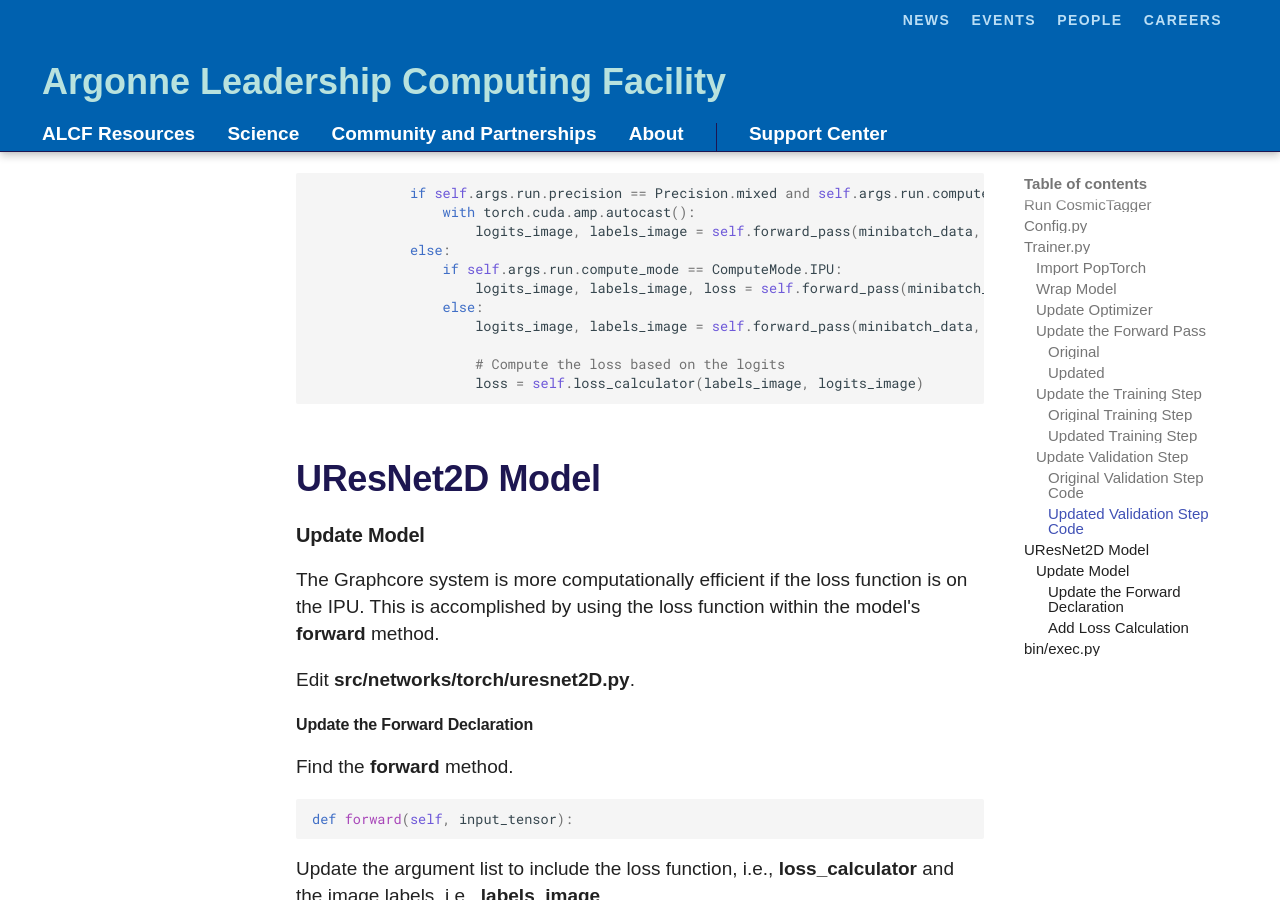
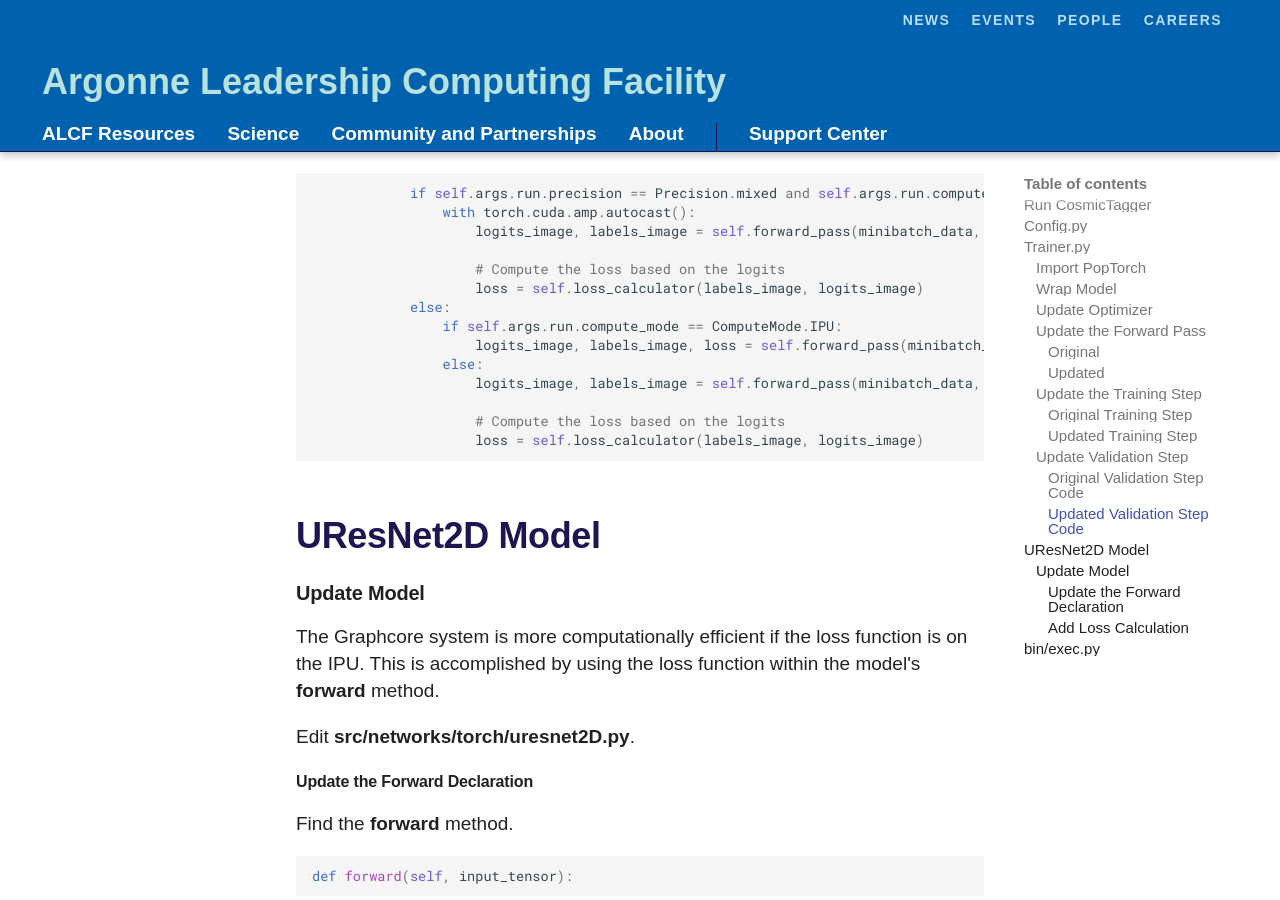
Before and after one commit to argonne-lcf/ai-testbed-userdocs, an MkDocs documentation site: the page built from docs/graphcore/CosmicTagger-Conversion.md, in a window 1280 px wide and 900 px high, scrolled down 4828 px. Built offline with MkDocs 1.6.1 and Material for MkDocs 9.7.7, drawn with Linux system fonts in a browser that asks for light colours; some web fonts are replaced; comment, search, counter and statistics services are not loaded.

Commit message:
loss = for autocast.

```diff
--- a/docs/graphcore/CosmicTagger-Conversion.md
+++ b/docs/graphcore/CosmicTagger-Conversion.md
@@ -208,6 +208,9 @@ Change the code to the following.
             if self.args.run.precision == Precision.mixed and self.args.run.compute_mode == ComputeMode.GPU:
                 with torch.cuda.amp.autocast():
                     logits_image, labels_image = self.forward_pass(minibatch_data, net=val_net)
+
+                    # Compute the loss based on the logits
+                    loss = self.loss_calculator(labels_image, logits_image)
             else:
                 if self.args.run.compute_mode == ComputeMode.IPU:
                     logits_image, labels_image, loss = self.forward_pass(minibatch_data, net=val_net)
```
